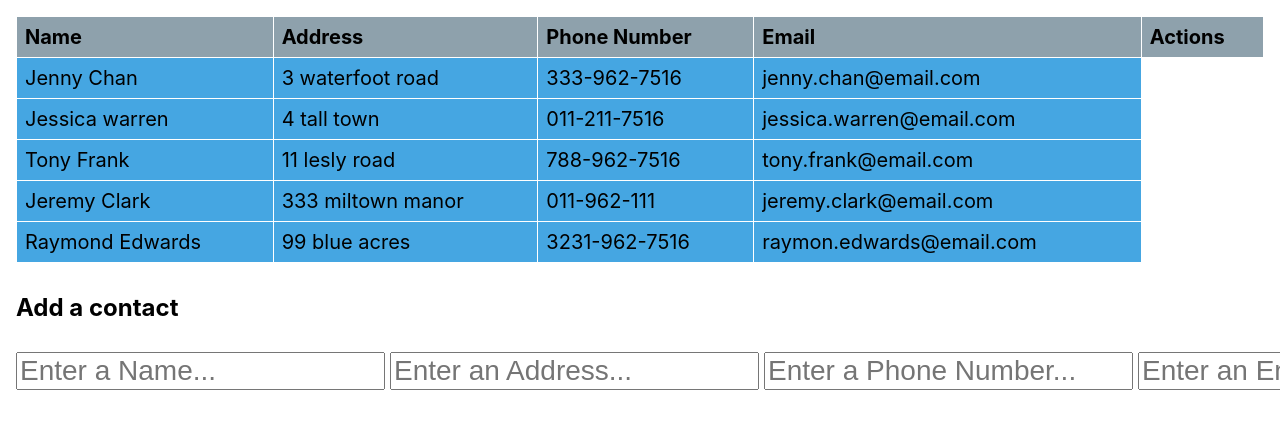
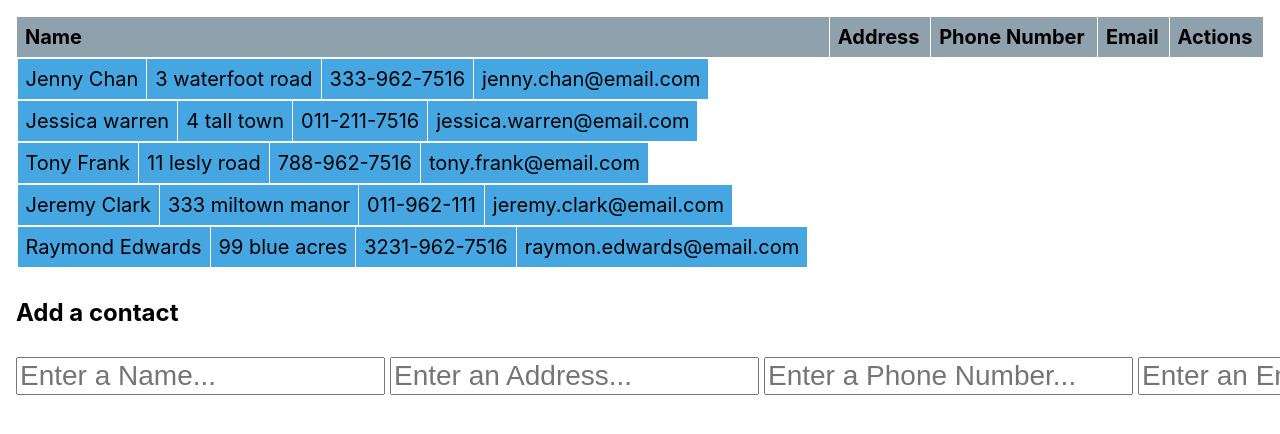
Before and after one commit to David-P-Molina/table-tutorial-refresher, a React (Create React App) app: page / in a window 1280 px wide. Shown: the top 434 px of the page. Built offline with nearby package versions, Linux system fonts and the light colour scheme.

Commit message:
Import ReadonlyRow to app.js

```diff
--- a/src/App.js
+++ b/src/App.js
@@ -2,6 +2,7 @@ import React, { useState } from 'react'
 import './App.css'
 import data from './mock-data.json'
 import { nanoid } from 'nanoid'
+import ReadOnlyRow from './components/ReadOnlyRow'
 
 const App = () => {
   const [contacts, setContacts] = useState(data)
@@ -46,12 +47,7 @@ const App = () => {
         </thead>
         <tbody>
           {contacts.map((contact) => (
-            <tr key={contact.id}>
-              <td>{contact.fullName}</td>
-              <td>{contact.address}</td>
-              <td>{contact.phoneNumber}</td>
-              <td>{contact.email}</td>
-            </tr>
+            <ReadOnlyRow contact={contact} />
           ))}
         </tbody>
         </table>
```
